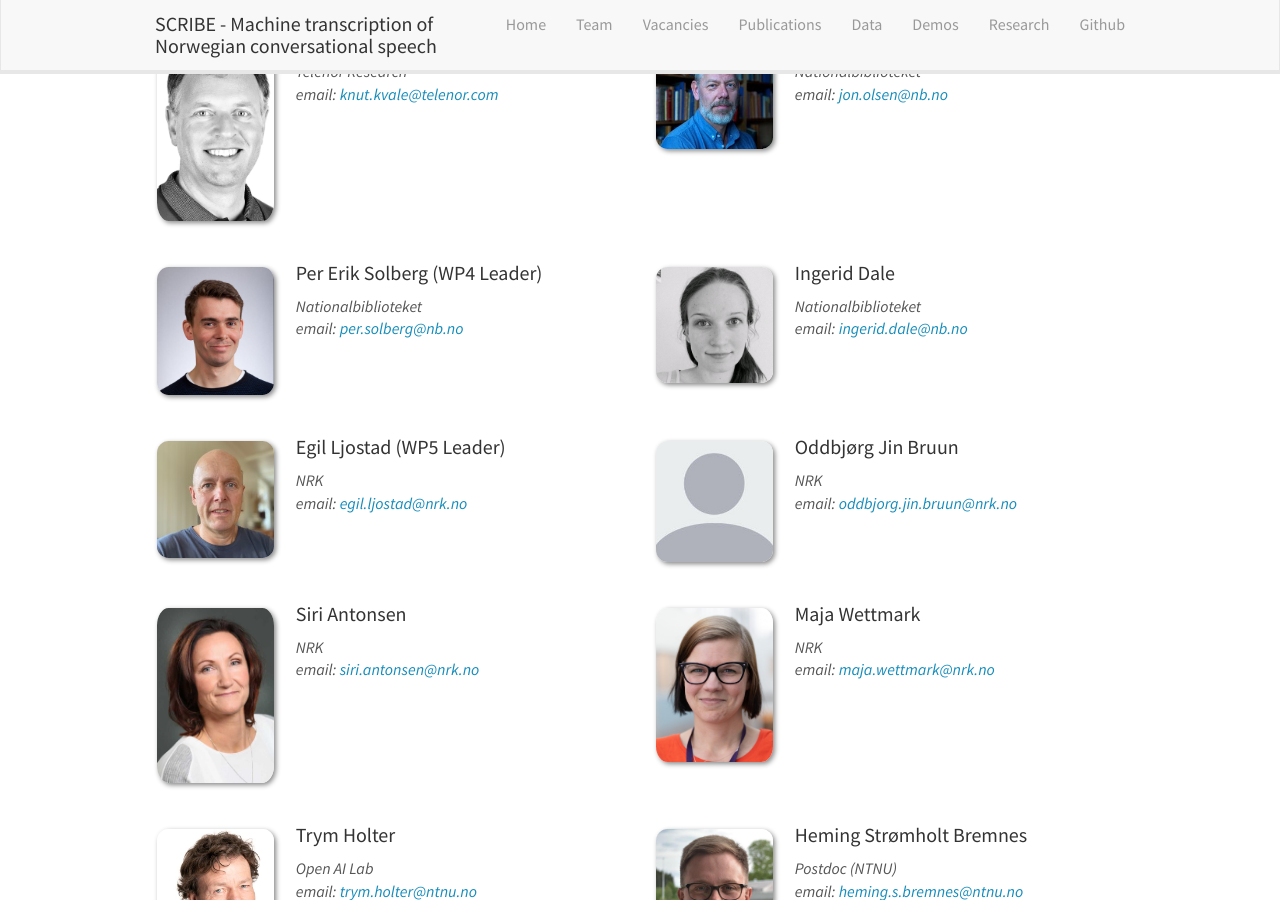
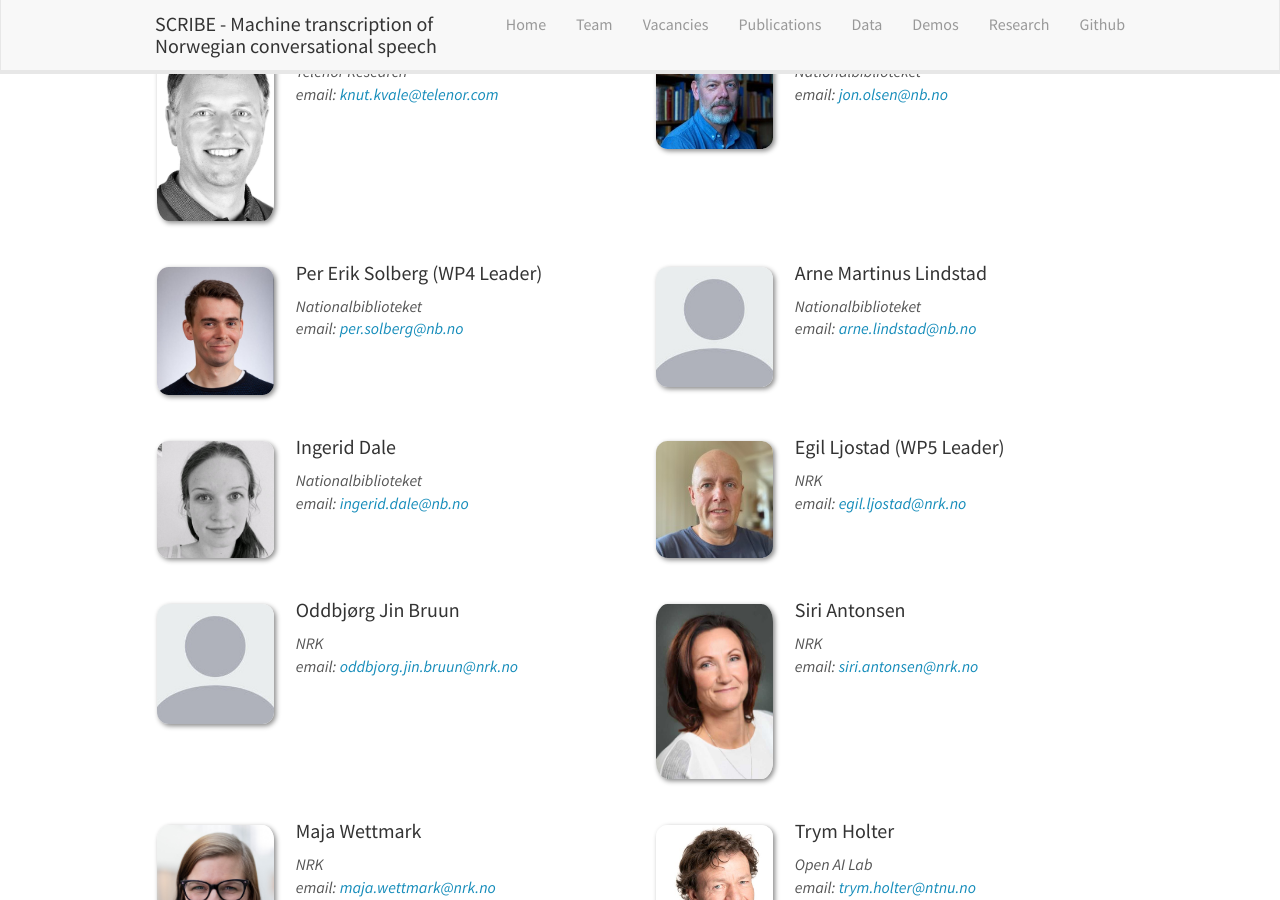
Before and after one commit to scribe-project/scribe-project.github.io, a Jekyll site: the page built from _pages/team.md, in a window 1280 px wide and 900 px high, scrolled down 551 px. Built offline with Jekyll 4.4.1, drawn with Linux system fonts in a browser that asks for light colours; nearby versions of some CDN libraries.

Commit message:
added Arne Martinus to the team

```diff
--- a/_data/team_members.yml
+++ b/_data/team_members.yml
@@ -41,6 +41,12 @@
   photo: per_erik.jpg
   info: Nationalbiblioteket
   email: per.solberg@nb.no
+  number_educ: 0
+
+- name: Arne Martinus Lindstad
+  photo: bio-photo.jpg
+  info: Nationalbiblioteket
+  email: arne.lindstad@nb.no
   number_educ: 0
 
 - name: Ingerid Dale
```
